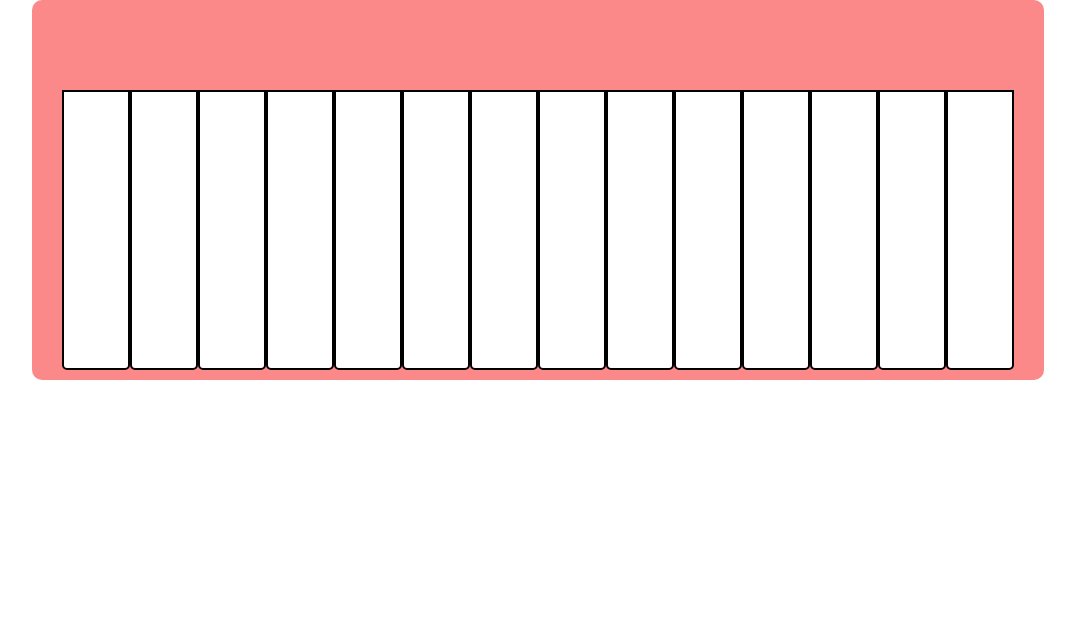
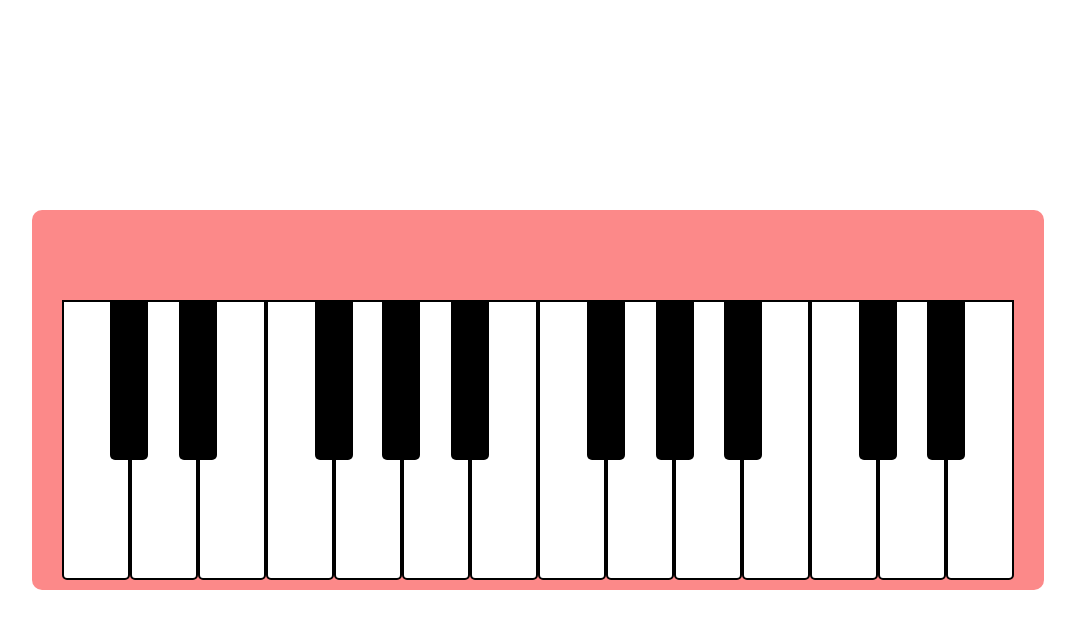
Before and after one commit to AkariBowens/js-piano, a plain HTML site: page index.html in a window 1280 px wide. Shown: the whole page, without its empty margins (102-1177 px from the left). Drawn offline with Linux system fonts and the light colour scheme.

Commit message:
align black keys

```diff
--- a/styles.css
+++ b/styles.css
@@ -4,7 +4,7 @@ body {
   display: flex;
   justify-content: center;
   height: 100vh;
-  align-content: center;
+  align-items: center;
 }
 
 #piano {
@@ -22,6 +22,11 @@ body {
   display: flex;
 }
 
+.black-keys {
+  position: relative;
+  display: flex;
+}
+
 .white-key {
   width: 68px;
   height: 280px;
@@ -30,3 +35,52 @@ body {
   border: solid #000 2px;
   box-sizing: border-box;
 }
+
+.black-key {
+  width: 38px;
+  height: 160px;
+  border-radius: 0 0 5px 5px;
+  box-sizing: border-box;
+  position: absolute;
+  background-color: #000;
+}
+
+.black-key:nth-child(1) {
+  left: 48px;
+}
+
+.black-key:nth-child(2) {
+  left: 117px;
+}
+
+.black-key:nth-child(3) {
+  left: 253px;
+}
+
+.black-key:nth-child(4) {
+  left: 320px;
+}
+
+.black-key:nth-child(5) {
+  left: 389px;
+}
+
+.black-key:nth-child(6) {
+  left: 525px;
+}
+
+.black-key:nth-child(7) {
+  left: 594px;
+}
+
+.black-key:nth-child(8) {
+  left: 662px;
+}
+
+.black-key:nth-child(9) {
+  left: 797px;
+}
+
+.black-key:nth-child(10) {
+  left: 865px;
+}
```
